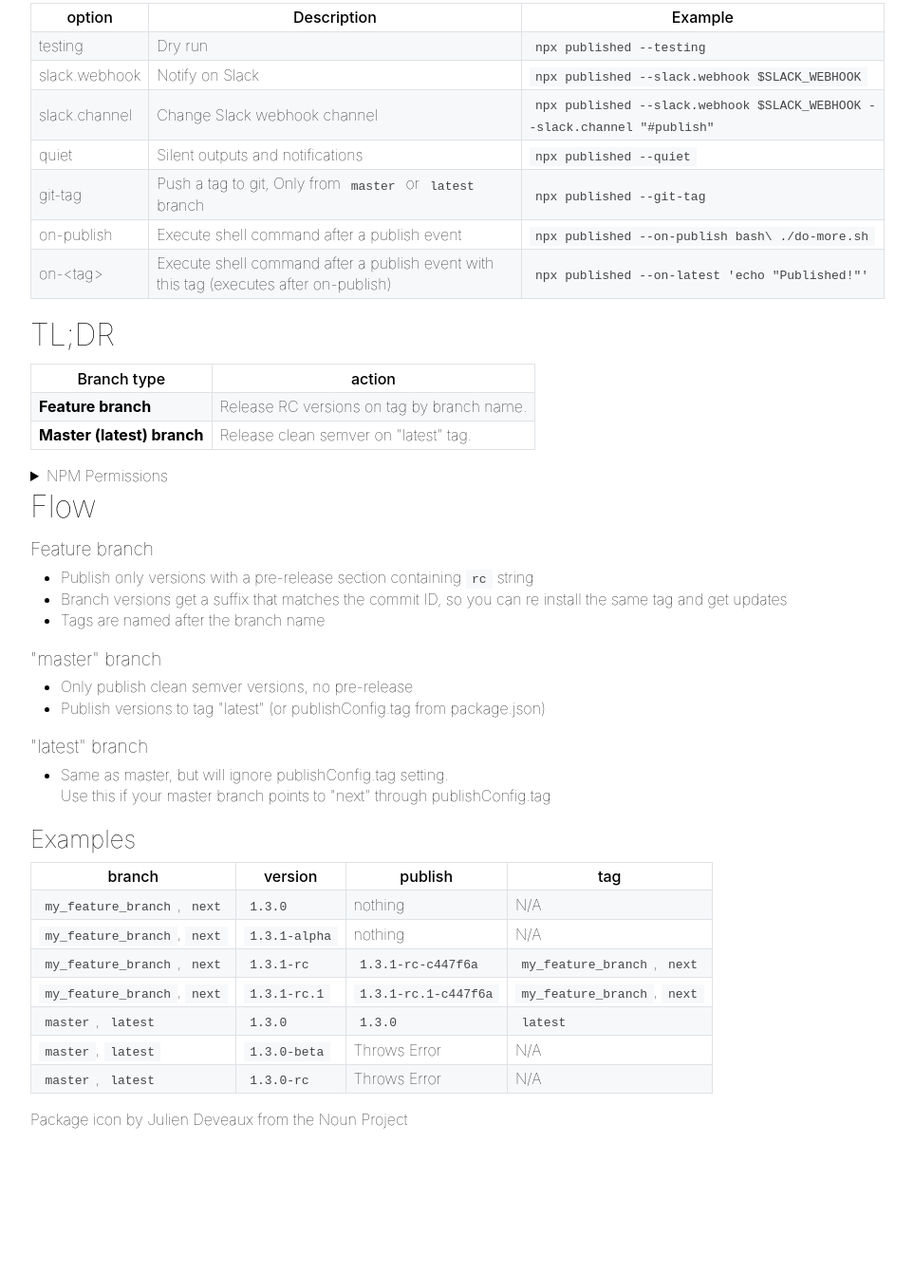
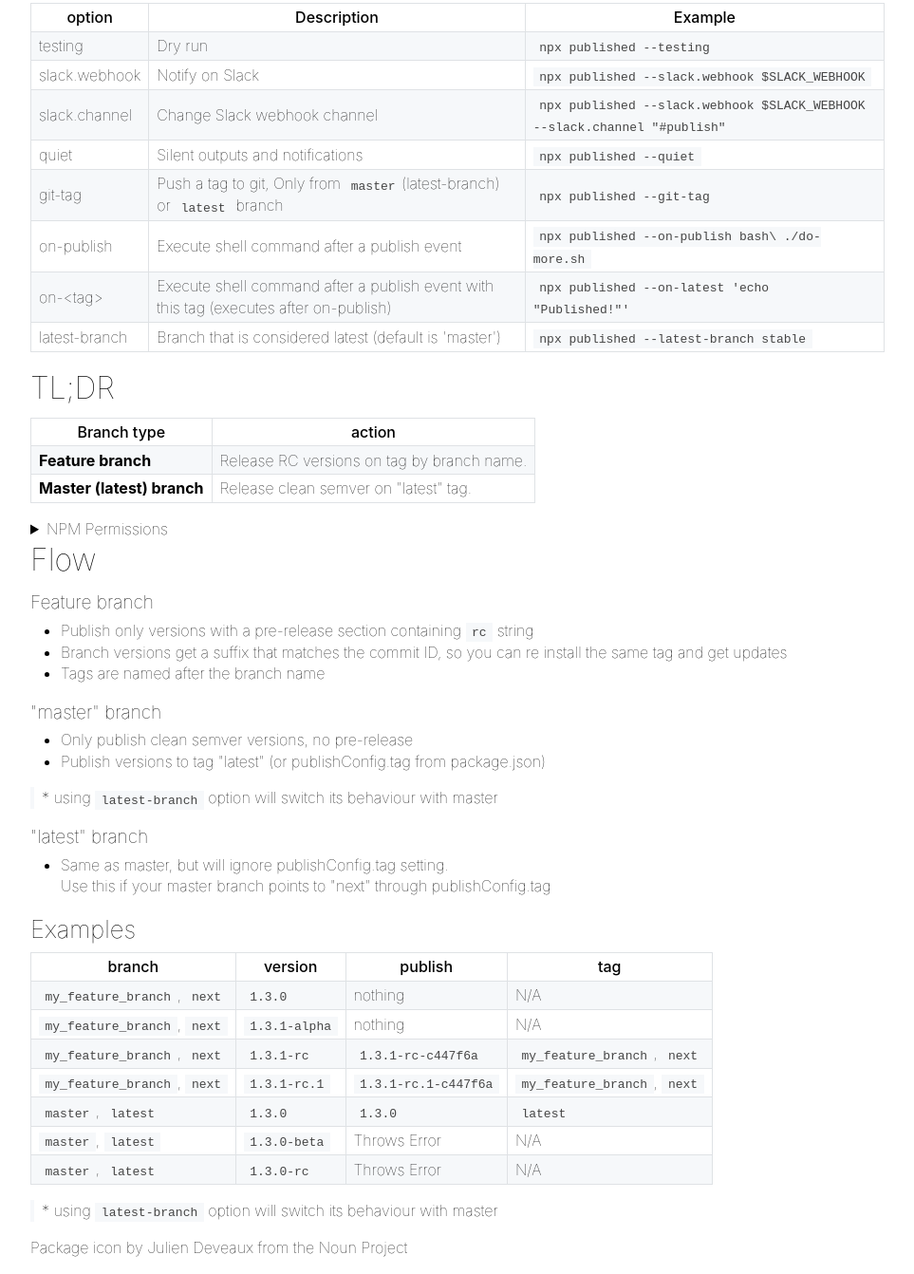
Before and after one commit to fiverr/published, a plain HTML site: page index.html in a window 1280 px wide. Shown: the part 978-2320 px from the top of the page at 95% size, without its empty margins (158-1121 px from the left). Before the commit the page ends 2217 px from the top, so only its background shows below. Drawn offline with Linux system fonts and the light colour scheme.

Commit message:
and a comma

```diff
--- a/index.html
+++ b/index.html
@@ -46,7 +46,7 @@
 </tr>
 <tr>
 <td>git-tag</td>
-<td>Push a tag to git, Only from <code>master</code> or <code>latest</code> branch</td>
+<td>Push a tag to git, Only from <code>master</code>(latest-branch) or <code>latest</code> branch</td>
 <td><code>npx published --git-tag</code></td>
 </tr>
 <tr>
@@ -58,6 +58,11 @@
 <td>on-&lt;tag&gt;</td>
 <td>Execute shell command after a publish event with this tag (executes after on-publish)</td>
 <td><code>npx published --on-latest &#39;echo &quot;Published!&quot;&#39;</code></td>
+</tr>
+<tr>
+<td>latest-branch</td>
+<td>Branch that is considered latest (default is &#39;master&#39;)</td>
+<td><code>npx published --latest-branch stable</code></td>
 </tr>
 </tbody></table>
 <h2 id="tl-dr">TL;DR</h2>
@@ -96,6 +101,9 @@ In order to publish an NPM package as a privileged user, create an NPM configura
 <li>Only publish clean semver versions, no pre-release</li>
 <li>Publish versions to tag &quot;latest&quot; (or publishConfig.tag from package.json)</li>
 </ul>
+<blockquote>
+<p>* using <code>latest-branch</code> option will switch its behaviour with master</p>
+</blockquote>
 <h4 id="latest-branch">&quot;latest&quot; branch</h4>
 <ul>
 <li>Same as master, but will ignore publishConfig.tag setting.<br>Use this if your master branch points to &quot;next&quot; through publishConfig.tag</li>
@@ -153,6 +161,9 @@ In order to publish an NPM package as a privileged user, create an NPM configura
 <td>N/A</td>
 </tr>
 </tbody></table>
+<blockquote>
+<p>* using <code>latest-branch</code> option will switch its behaviour with master</p>
+</blockquote>
 <p>Package icon by Julien Deveaux from the Noun Project</p>
 	</body>
 </html>
```
